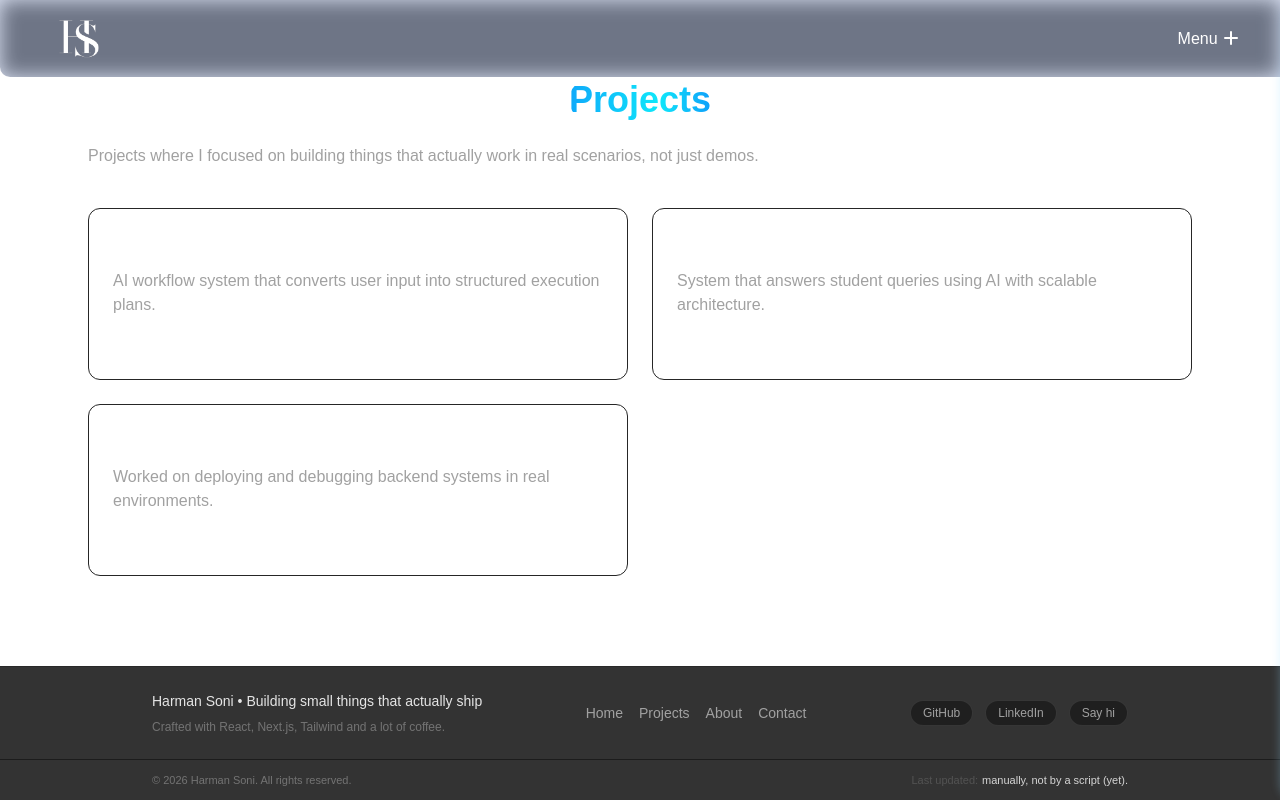
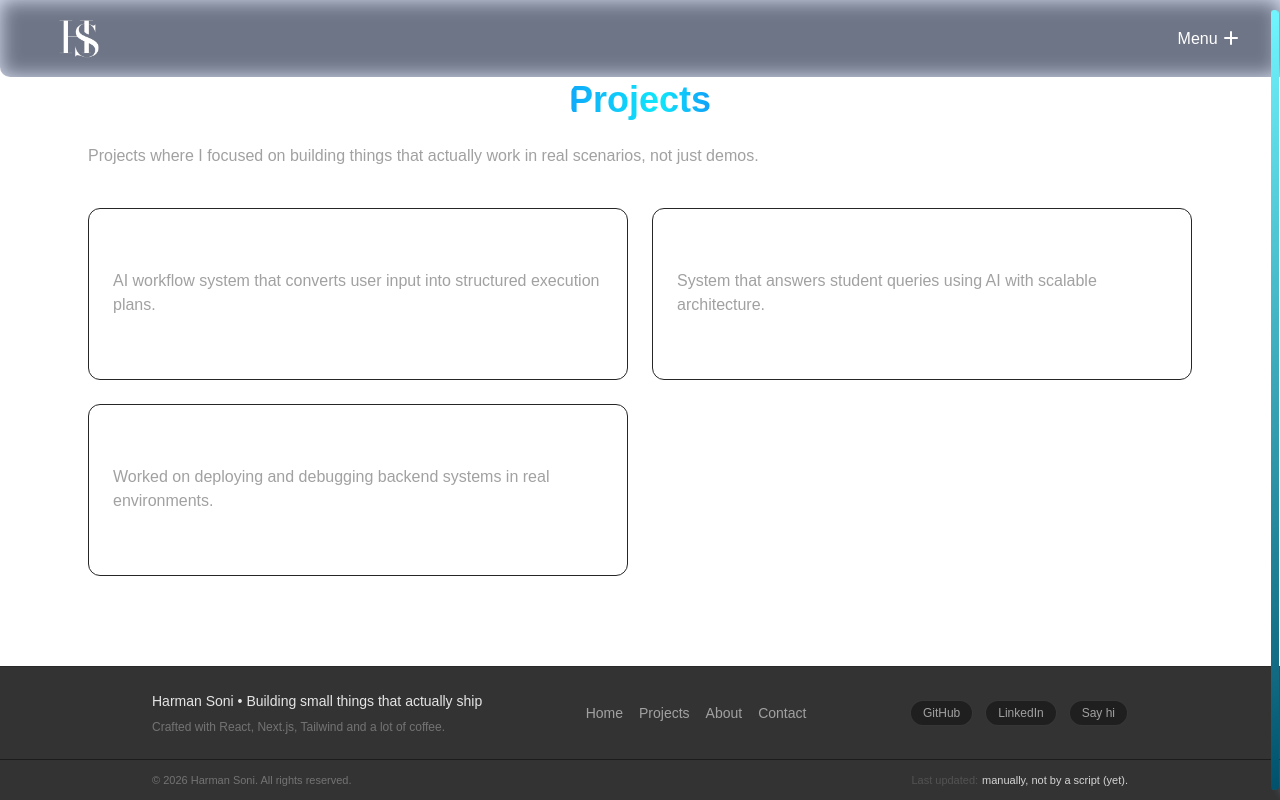
Before and after one commit to harmansoni22/MyPortfolio, a Next.js app: page /projects in a window 1280 px wide. Built offline with nearby package versions, Linux system fonts and the light colour scheme.

Commit message:
Projects page Indentation and Custom Scrollbar update

```diff
--- a/src/app/projects/page.jsx
+++ b/src/app/projects/page.jsx
@@ -1,9 +1,12 @@
 import Link from "next/link"
 import GradientText from "../components/effects/TextEffects/GradientText"
 import { projects } from "../../libs/content/projects.js"
+import CustomScroll from "../components/CustomScrollbar"
 
 export default function ProjectsPage() {
   return (
+    <>
+		<CustomScroll />
     	<section className="max-w-6xl mx-auto px-6 py-20">
 
       		{/* Heading */}
@@ -42,7 +45,7 @@ export default function ProjectsPage() {
         		))}
 
       		</div>
-
 		</section>
+    </>
   )
 }
```
Lines whose indentation alone changed are shown as unchanged.
